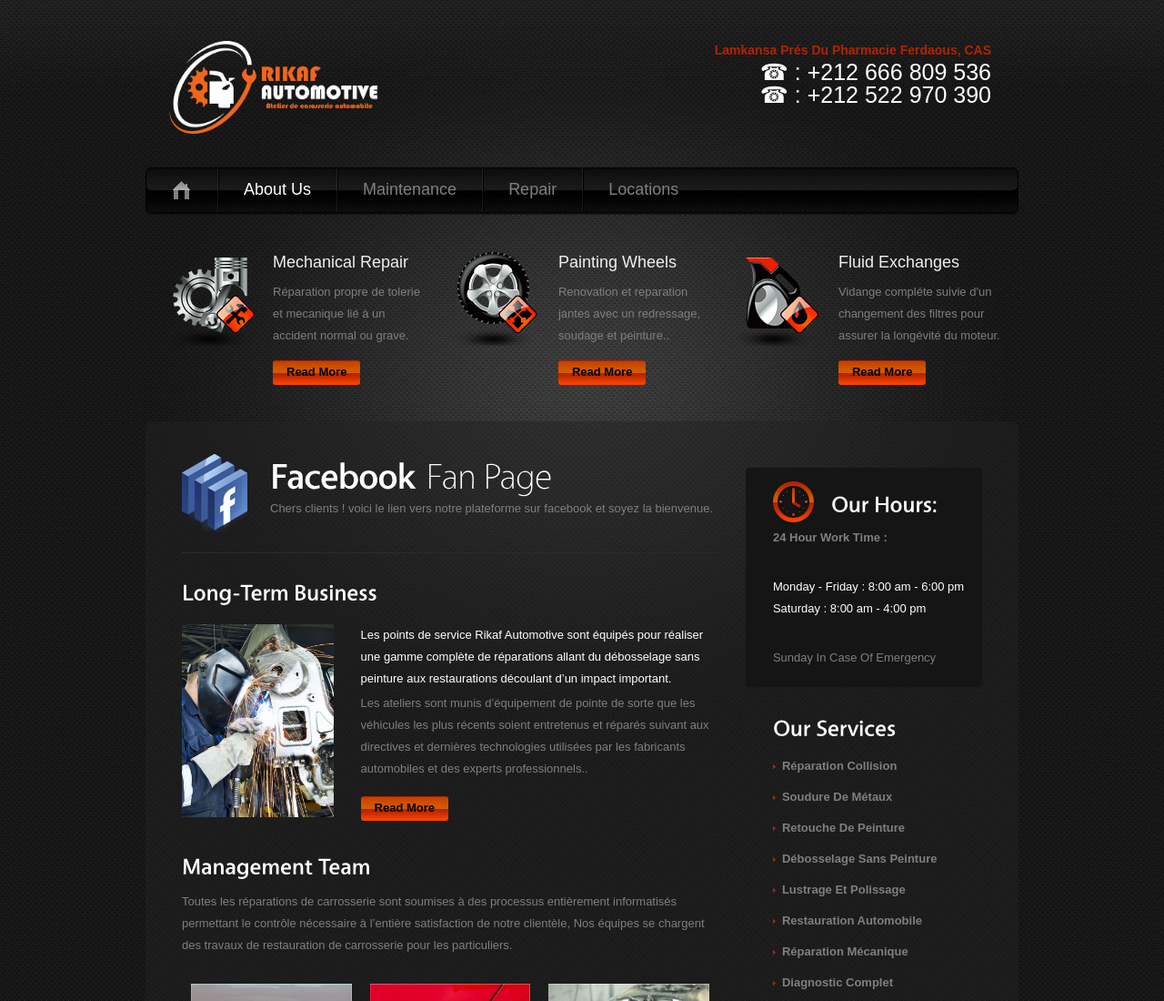
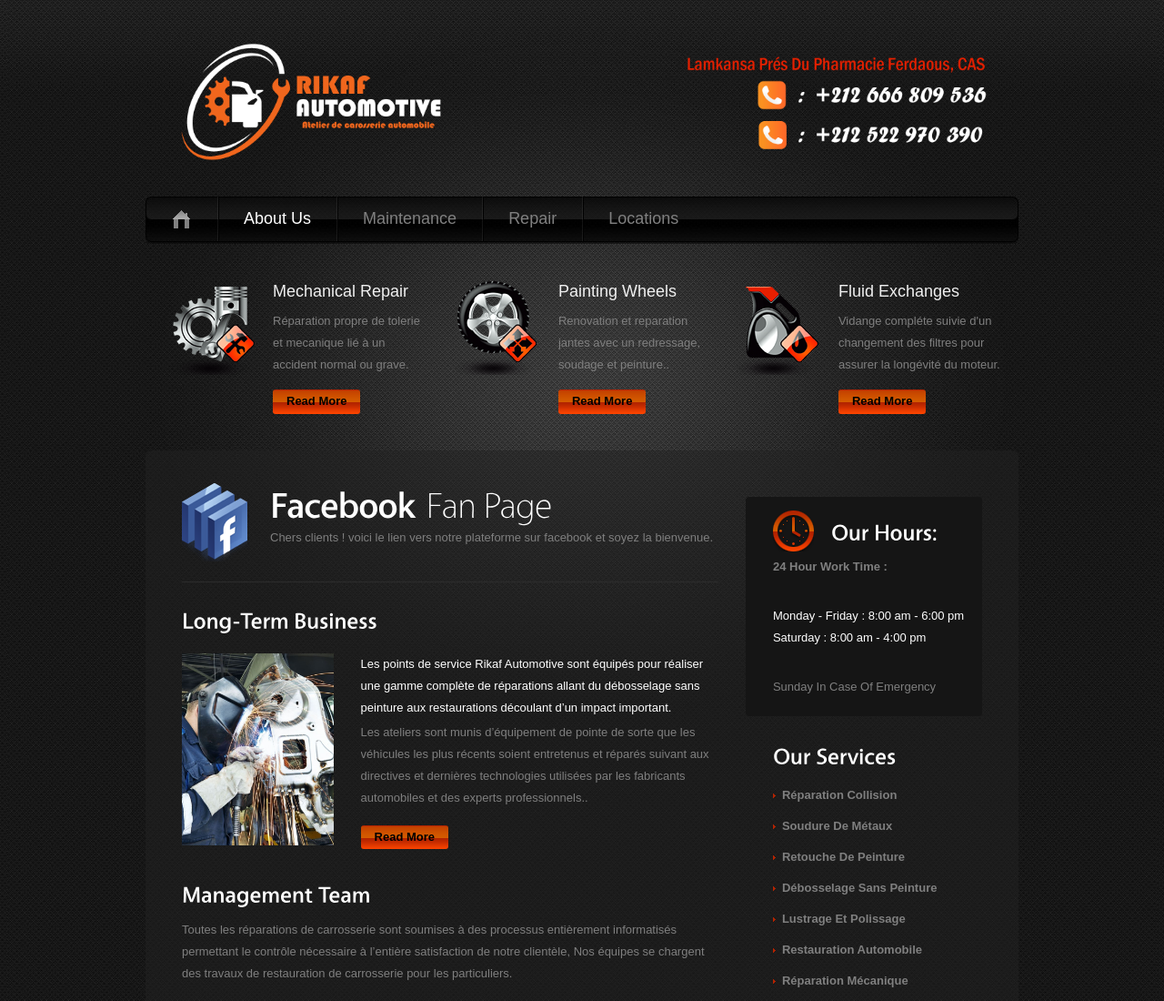
Before and after one commit to slavigno/Fakir, a plain HTML site: page about.html in a window 1280 px wide. Shown: the top 1100 px of the page at 91% size. Drawn offline with Linux system fonts and the light colour scheme.

Commit message:
Update about.html

```diff
--- a/about.html
+++ b/about.html
@@ -34,12 +34,9 @@
             <header>
                 <div class="main zerogrid">
                     <div class="wrapper">
-                        <h1><a href="index.html"><img  src="images/logo.png" width="230" height="102"/></a></h1>
                         <div class="fright">
+				<h1><a href="index.html"><img  src="images/Fichier 1.png"/></a></h1>
                             <div class="indent">
-                                <span class="address"><strong>Lamkansa Prés Du Pharmacie Ferdaous, CAS</strong></span>
-                                <span class="phone">☎ : +212 666 809 536</span>
-								<span class="phone">☎ : +212 522 970 390</span>
                             </div>
                         </div>
                     </div>
```
